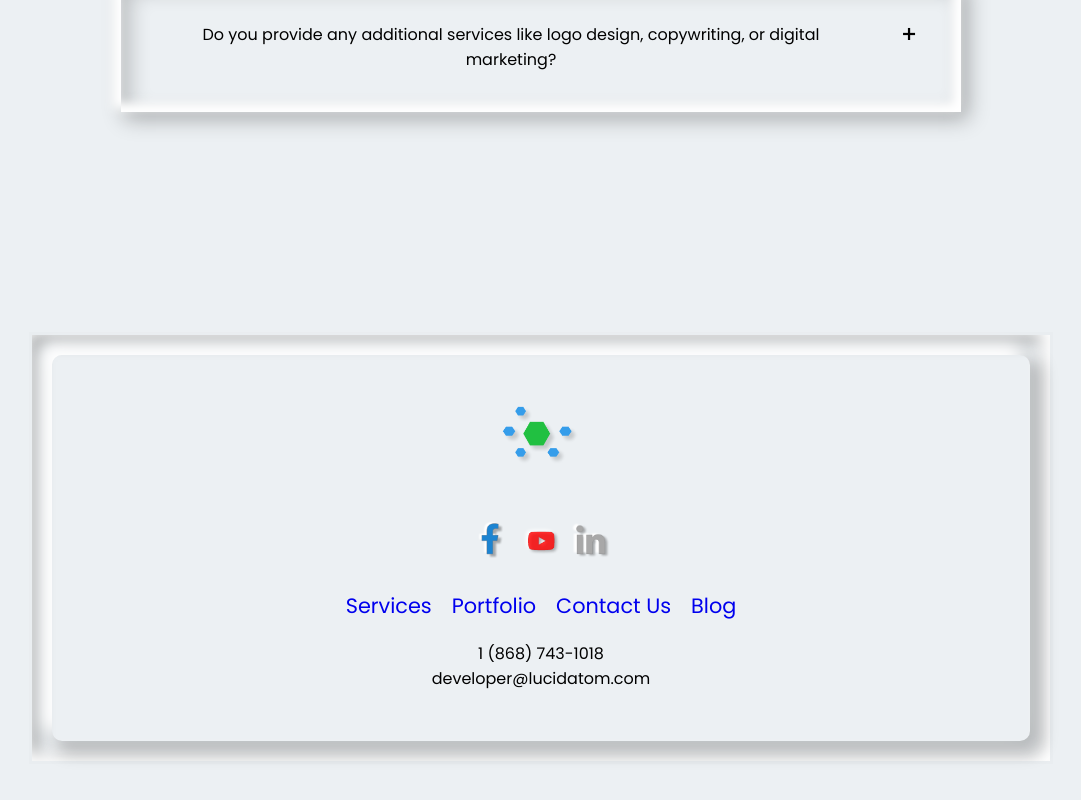
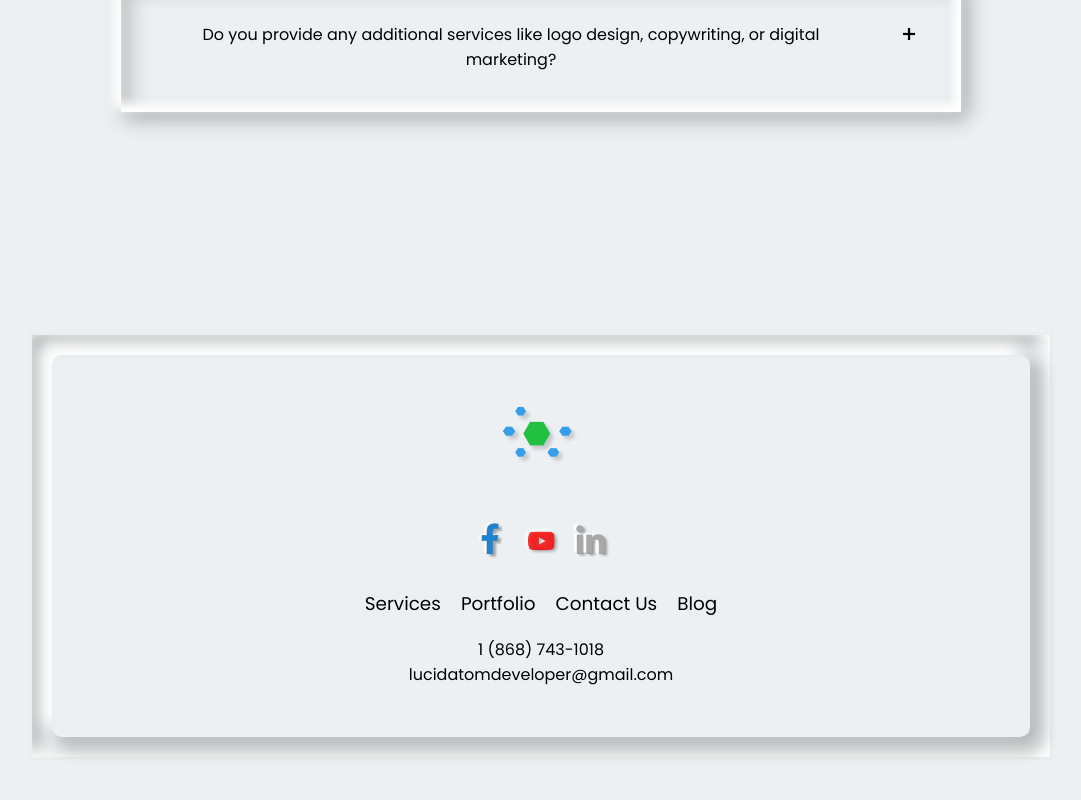
Before and after one commit to JonG-exe/personal-portfolio-nextjs, a Next.js app: page / in a window 1280 px wide. Shown: the part 3892-4692 px from the top of the page, without its empty margins (59-1140 px from the left). Built offline with nearby package versions, Linux system fonts and the light colour scheme.

Commit message:
updated email address

```diff
--- a/components/Footer.js
+++ b/components/Footer.js
@@ -49,7 +49,8 @@ const Footer = () => {
 
                 <div className="footer-contact-method">
                     <span className="phone" title="email">1 (868) 743-1018</span>
-                    <span className="email" title="email">developer@lucidatom.com</span>
+                    {/* <span className="email" title="email">developer@lucidatom.com</span> */}
+                    <span className="email" title="email">lucidatomdeveloper@gmail.com</span>
                 </div>
 
             </div>
--- a/styles/index.css
+++ b/styles/index.css
@@ -1894,9 +1894,10 @@ footer {
 
 .site-links a {
     margin: 0 10px;
-    font-size: 1.3em;
-    font-family: "Poppins", sans-serif;
+    font-size: 1.15em;
+    font-family: Poppins,sans-serif;
     text-decoration: none;
+    color: black;
     text-align: center;
 }
 
```
Also changed, not shown: images/logo-lucid-atom-web-design-250px-by-250px.png (added), images/lucid-atom-web-design-banner.png (renamed from images/Artboard – 13.png).
